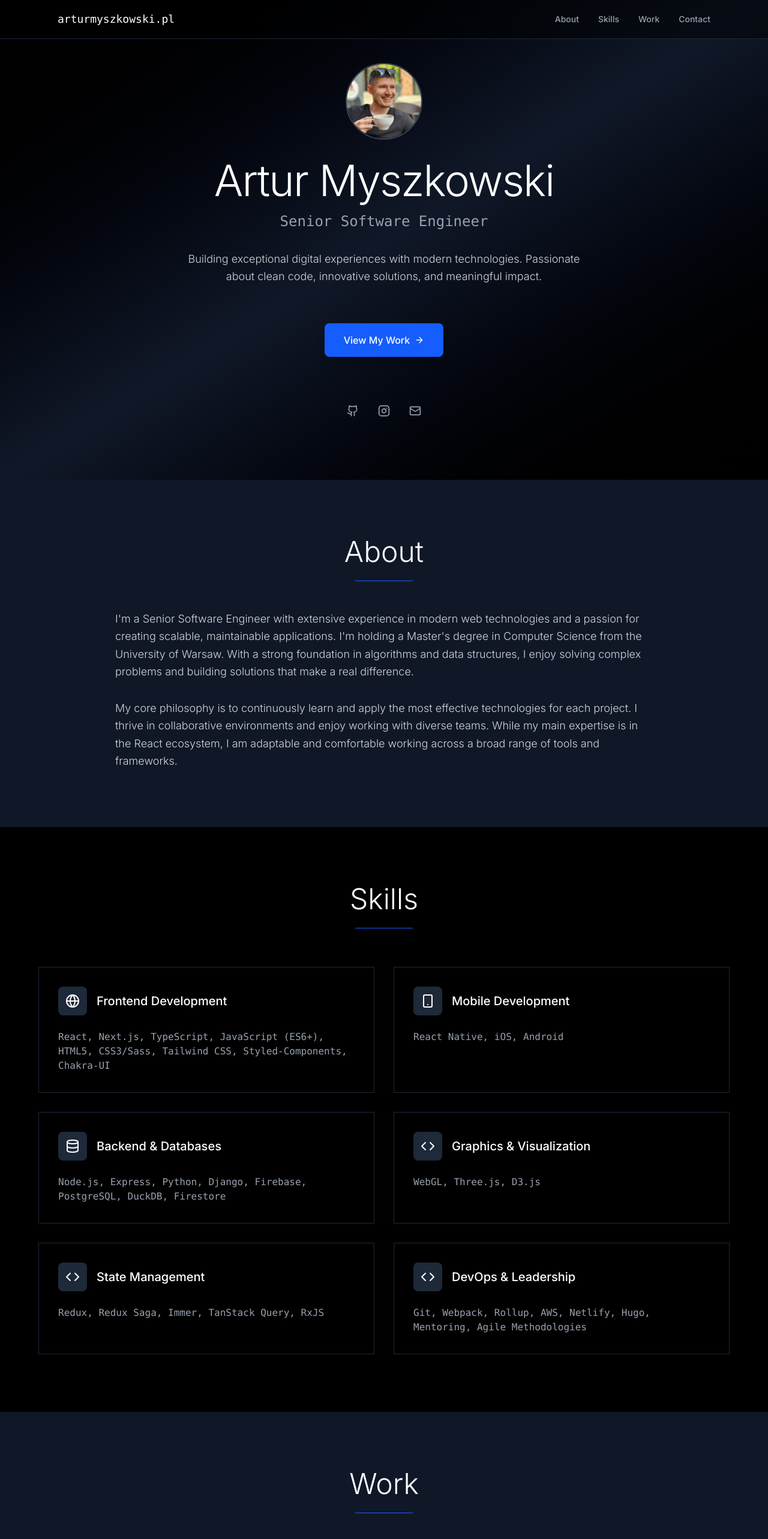
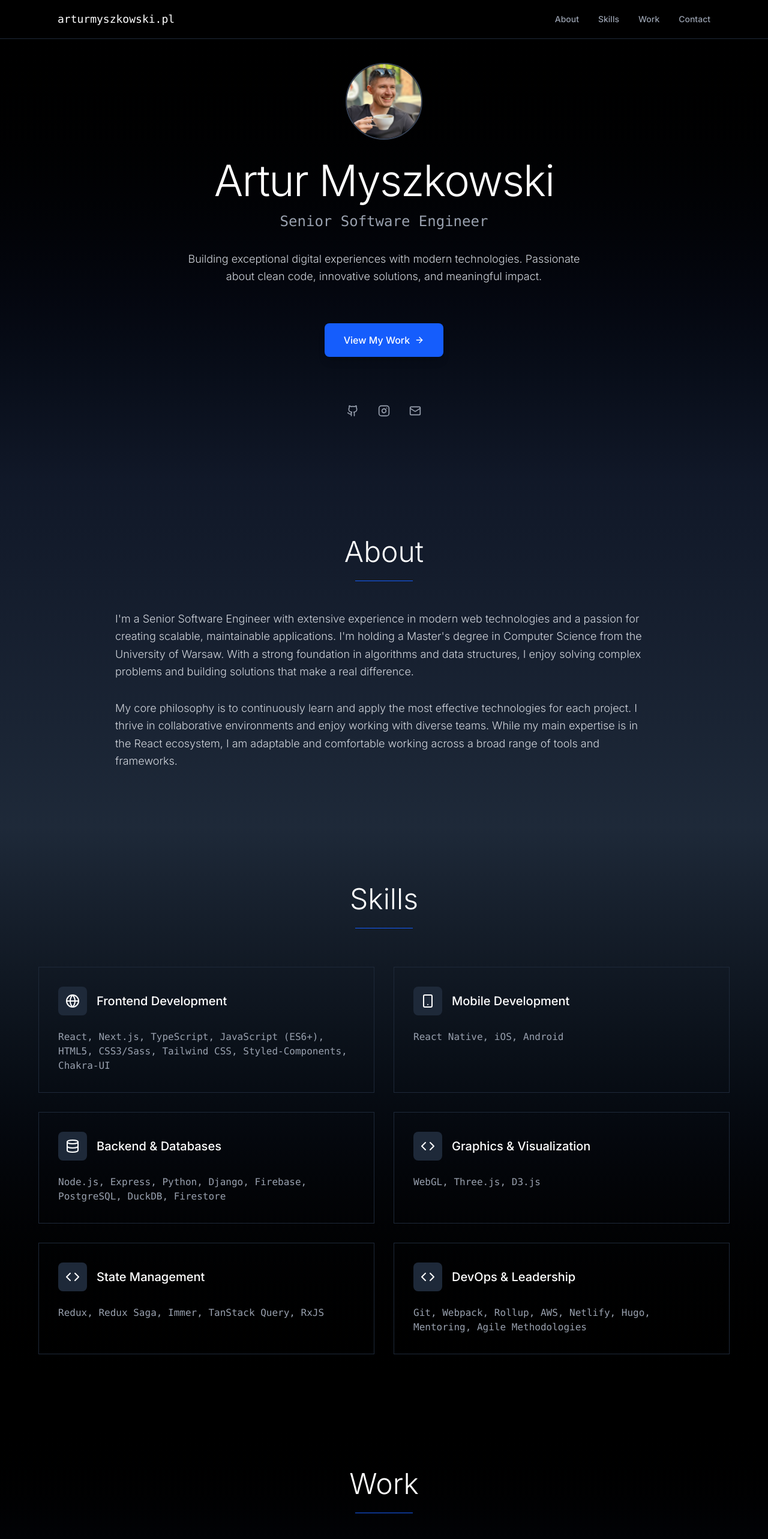
Before and after one commit to rthrs/arturmyszkowski-pl, a Next.js app: page / in a window 1280 px wide. Shown: the top 2566 px of the page at 60% size. Built offline with nearby package versions, Linux system fonts and the light colour scheme.

Commit message:
Update section backgrounds to use gradient styles for improved visual consistency

```diff
--- a/src/app/page.tsx
+++ b/src/app/page.tsx
@@ -105,7 +105,7 @@ export default function Home() {
       </nav>
 
       {/* Hero Section */}
-      <section className="min-h-screen flex items-center justify-center px-6 lg:px-8 bg-gradient-to-br from-black via-gray-900 to-black">
+      <section className="min-h-screen flex items-center justify-center px-6 lg:px-8 bg-gradient-to-b from-black to-gray-900">
         <div className="max-w-4xl mx-auto text-center">
           <motion.div
             initial={{ opacity: 0, y: 30 }}
@@ -196,7 +196,7 @@ export default function Home() {
       </section>
 
       {/* About Section */}
-      <section id="about" className="py-24 px-6 lg:px-8 bg-gray-900">
+      <section id="about" className="py-24 px-6 lg:px-8 bg-gradient-to-b from-gray-900 to-gray-800">
         <div className="max-w-4xl mx-auto">
           <motion.div
             initial={{ opacity: 0, y: 30 }}
@@ -230,7 +230,7 @@ export default function Home() {
       </section>
 
       {/* Skills Section */}
-      <section id="skills" className="py-24 px-6 lg:px-8 bg-black">
+      <section id="skills" className="py-24 px-6 lg:px-8 bg-gradient-to-b from-gray-800 to-black">
         <div className="max-w-6xl mx-auto">
           <motion.div
             initial={{ opacity: 0, y: 30 }}
@@ -276,7 +276,7 @@ export default function Home() {
       </section>
 
       {/* Work Section */}
-      <section id="work" className="py-24 px-6 lg:px-8 bg-gray-900">
+      <section id="work" className="py-24 px-6 lg:px-8 bg-gradient-to-b from-black to-gray-900">
         <div className="max-w-4xl mx-auto">
           <motion.div
             initial={{ opacity: 0, y: 30 }}
@@ -314,7 +314,7 @@ export default function Home() {
       </section>
 
       {/* Contact Section */}
-      <section id="contact" className="py-24 px-6 lg:px-8 bg-black">
+      <section id="contact" className="py-24 px-6 lg:px-8 bg-gradient-to-b from-gray-900 to-gray-800">
         <div className="max-w-4xl mx-auto">
           <motion.div
             initial={{ opacity: 0, y: 30 }}
@@ -360,7 +360,7 @@ export default function Home() {
       </section>
 
       {/* Footer */}
-      <footer className="py-12 px-6 lg:px-8 bg-gray-900 border-t border-gray-800">
+      <footer className="py-12 px-6 lg:px-8 bg-gradient-to-b from-gray-800 to-gray-800 border-t border-gray-900">
         <div className="max-w-4xl mx-auto text-center">
           <p className="text-gray-400 font-light font-mono">
             © 2025 Artur Myszkowski. Built with Next.js and Tailwind CSS.
```
